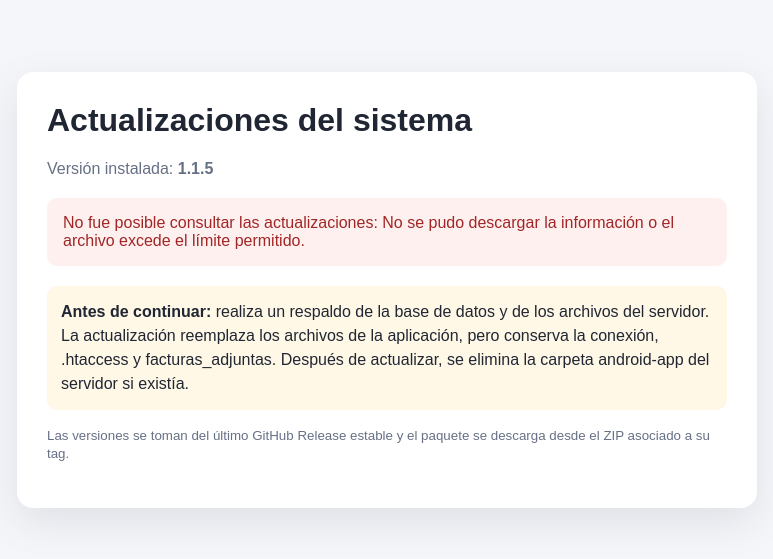
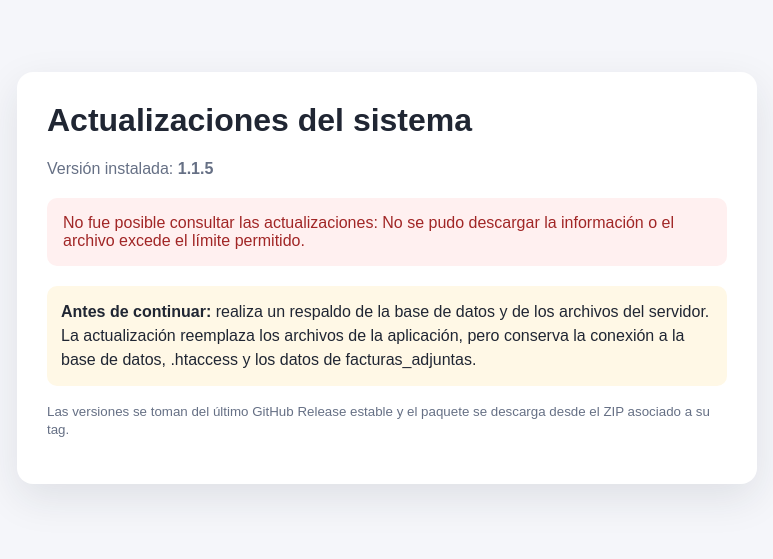
Before and after one commit to freedarwuin/POS-System-Pro, a PHP site: page /actualizar_sistema.php in a window 1280 px wide. Shown: the top 559 px of the page, without its empty margins (253-1026 px from the left). Run offline with PHP 8.4, Linux system fonts and the light colour scheme; a user stored in the database is signed in; data that the repository does not hold is empty.

Commit message:
Remove unused Android app updater logic

```diff
--- a/actualizar_sistema.php
+++ b/actualizar_sistema.php
@@ -2,7 +2,6 @@
 /**
  * Actualizador manual del POS. Requiere una sesión de administrador.
  * Conserva conexion.php, .htaccess y los datos de facturas_adjuntas.
- * Elimina android-app del servidor después de cada actualización.
  */
 session_start();
 
@@ -32,42 +31,6 @@ function posUpdateEndsWith(string $haystack, string $needle): bool
     }
     $length = strlen($needle);
     return $length <= strlen($haystack) && substr($haystack, -$length) === $needle;
-}
-
-function posUpdateRemoveAndroidApp(string $root): void
-{
-    $path = $root . DIRECTORY_SEPARATOR . 'android-app';
-
-    if (is_link($path)) {
-        @unlink($path);
-        return;
-    }
-
-    if (!is_dir($path)) {
-        if (is_file($path)) {
-            @unlink($path);
-        }
-        return;
-    }
-
-    $removeTree = static function (string $directory) use (&$removeTree): void {
-        if (is_link($directory)) {
-            @unlink($directory);
-            return;
-        }
-        if (!is_dir($directory)) {
-            @unlink($directory);
-            return;
-        }
-        foreach (scandir($directory) ?: [] as $item) {
-            if ($item !== '.' && $item !== '..') {
-                $removeTree($directory . DIRECTORY_SEPARATOR . $item);
-            }
-        }
-        @rmdir($directory);
-    };
-
-    $removeTree($path);
 }
 
 $root = __DIR__;
@@ -103,8 +66,6 @@ function posUpdateSkip(string $relativePath): bool
     return $path === 'conexion.php'
         || $path === '.htaccess'
         || posUpdateStartsWith($path, 'facturas_adjuntas/')
-        || $path === 'android-app'
-        || posUpdateStartsWith($path, 'android-app/')
         || posUpdateStartsWith($path, '.git/');
 }
 
@@ -304,10 +265,7 @@ if ($_SERVER['REQUEST_METHOD'] === 'POST' && isset($_POST['instalar'])) {
                 throw $installError;
             }
 
-            // Elimina cualquier copia anterior de la aplicación móvil del servidor.
-            posUpdateRemoveAndroidApp($root);
-
-            $message = 'Actualización instalada correctamente desde el release ' . $remoteData['tag'] . ' (versión ' . $remoteVersion . '). Se conservaron la conexión a la base de datos, .htaccess y los datos de facturas_adjuntas. La carpeta android-app se eliminó del servidor.';
+            $message = 'Actualización instalada correctamente desde el release ' . $remoteData['tag'] . ' (versión ' . $remoteVersion . '). Se conservaron la conexión a la base de datos, .htaccess y los datos de facturas_adjuntas.';
             $messageType = 'success';
             $localVersion = $remoteVersion;
         } finally {
@@ -380,7 +338,7 @@ $releaseNotes = is_array($remoteData) ? (string) ($remoteData['release_notes'] ?
     <?php else: ?>
         <div class="status">Tu sistema está actualizado<?= is_array($remoteData) ? ' (release ' . htmlspecialchars((string) ($remoteData['tag'] ?? ''), ENT_QUOTES, 'UTF-8') . ')' : '' ?>.</div>
     <?php endif; ?>
-    <p class="warning"><strong>Antes de continuar:</strong> realiza un respaldo de la base de datos y de los archivos del servidor. La actualización reemplaza los archivos de la aplicación, pero conserva la conexión, .htaccess y facturas_adjuntas. Después de actualizar, se elimina la carpeta android-app del servidor si existía.</p>
+    <p class="warning"><strong>Antes de continuar:</strong> realiza un respaldo de la base de datos y de los archivos del servidor. La actualización reemplaza los archivos de la aplicación, pero conserva la conexión a la base de datos, .htaccess y los datos de facturas_adjuntas.</p>
     <?php if ($available): ?>
         <form method="post" onsubmit="return confirm('¿Instalar la actualización desde el último release estable? Asegúrate de tener un respaldo reciente de archivos y base de datos.');">
             <input type="hidden" name="csrf" value="<?= htmlspecialchars($_SESSION['pos_update_csrf'], ENT_QUOTES, 'UTF-8') ?>">
```
